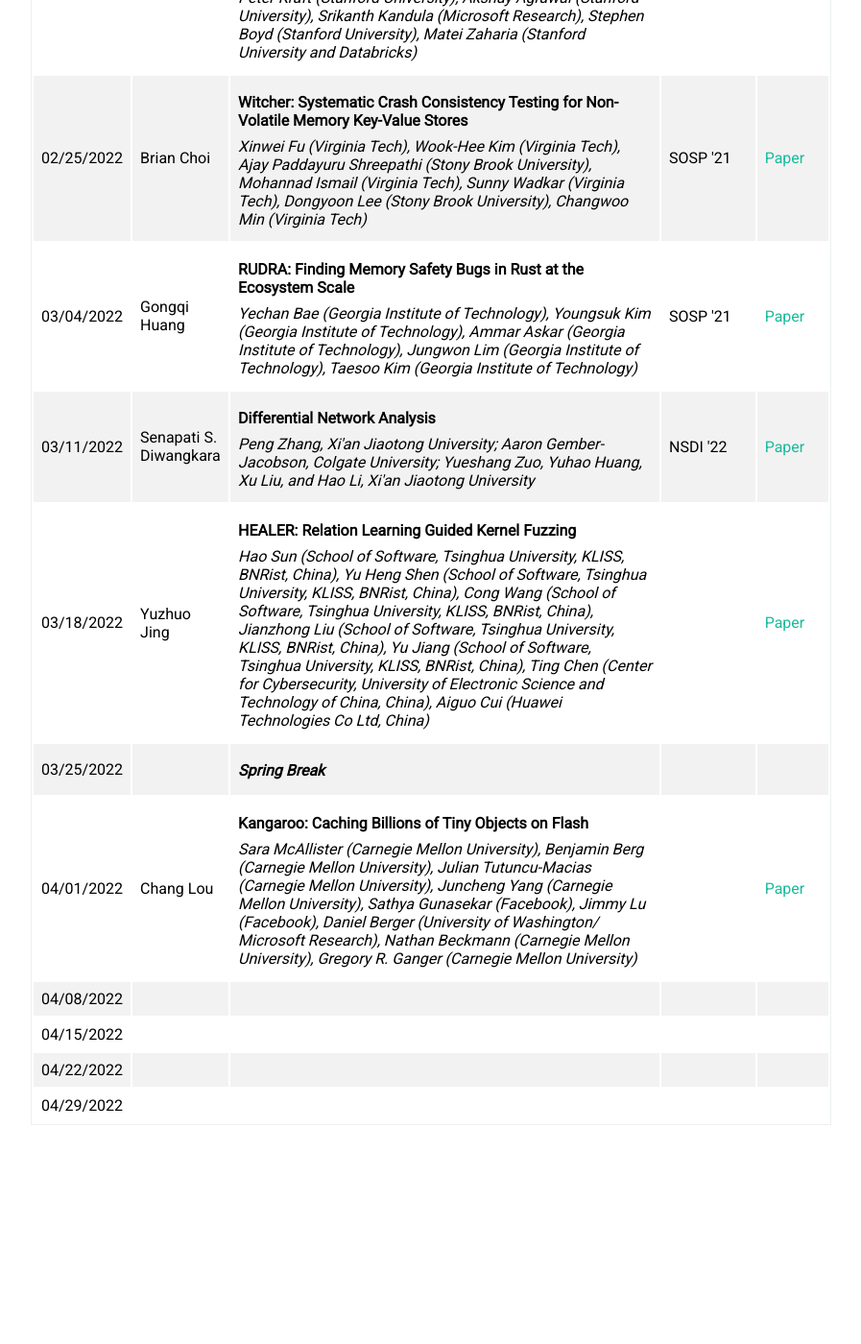
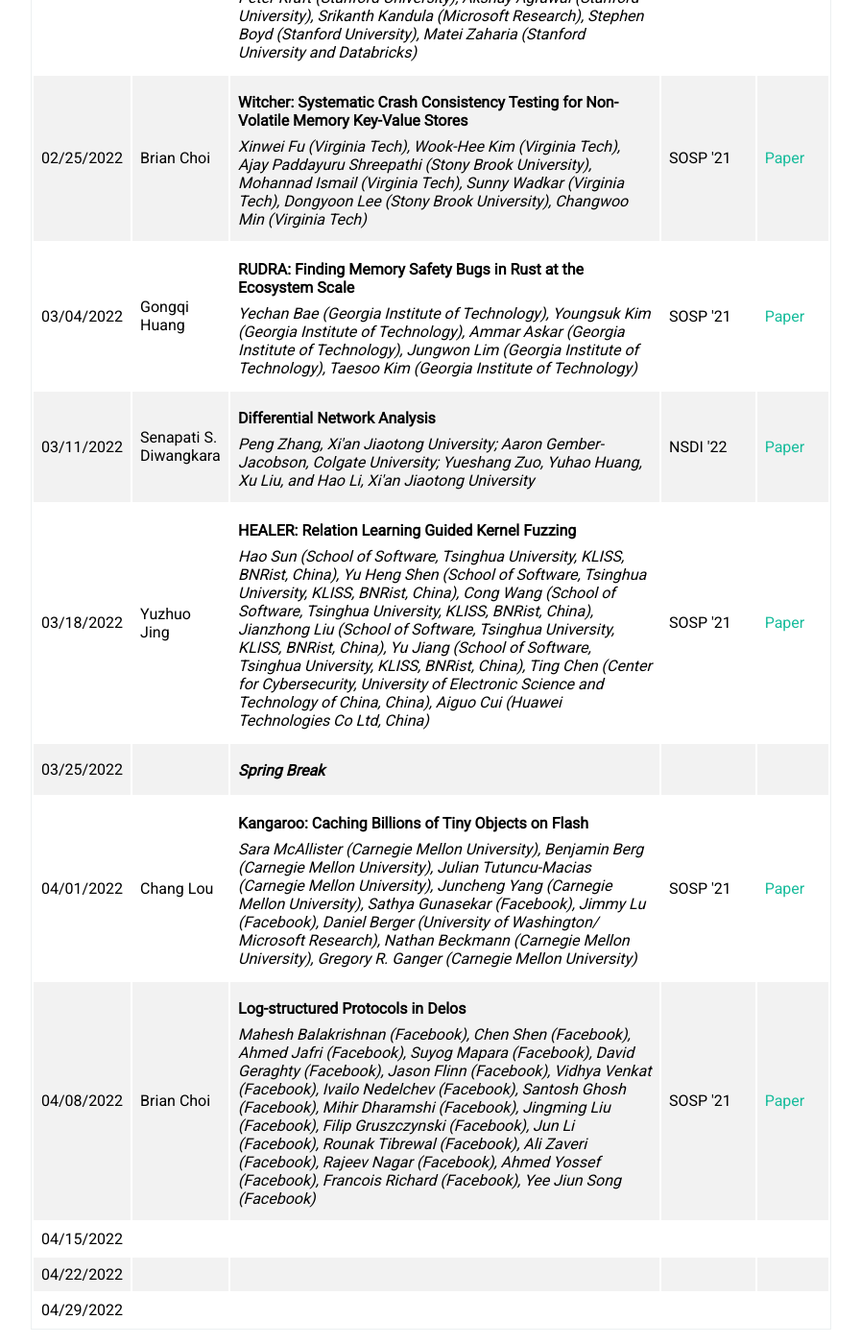
Before and after one commit to ryanphuang/CS817-WWW, a Jekyll site: the page built from index.html, in a window 1280 px wide and 1400 px high, scrolled down 1351 px. Shown: the whole window at 96% size, without its empty margins (143-1040 px from the left). Built offline with Jekyll 4.4.1, drawn with Linux system fonts in a browser that asks for light colours; before the commit the page ends 2538 px from its top, so only the background shows below that.

Commit message:
update paper schedule

```diff
--- a/_includes/schedule.html
+++ b/_includes/schedule.html
@@ -80,7 +80,7 @@
       <p class="title">HEALER: Relation Learning Guided Kernel Fuzzing</p>
       <p class="authors">Hao Sun (School of Software, Tsinghua University, KLISS, BNRist, China), Yu Heng Shen (School of Software, Tsinghua University, KLISS, BNRist, China), Cong Wang (School of Software, Tsinghua University, KLISS, BNRist, China), Jianzhong Liu (School of Software, Tsinghua University, KLISS, BNRist, China), Yu Jiang (School of Software, Tsinghua University, KLISS, BNRist, China), Ting Chen (Center for Cybersecurity, University of Electronic Science and Technology of China, China), Aiguo Cui (Huawei Technologies Co Ltd, China)</p>
     </td>
-    <td></td>
+    <td>SOSP '21</td>
     <td><a href="https://dl.acm.org/doi/10.1145/3477132.3483547">Paper</a></td>
   </tr>
   <tr>
@@ -100,18 +100,18 @@
       <p class="title">Kangaroo: Caching Billions of Tiny Objects on Flash</p>
       <p class="authors">Sara McAllister (Carnegie Mellon University), Benjamin Berg (Carnegie Mellon University), Julian Tutuncu-Macias (Carnegie Mellon University), Juncheng Yang (Carnegie Mellon University), Sathya Gunasekar (Facebook), Jimmy Lu (Facebook), Daniel Berger (University of Washington/ Microsoft Research), Nathan Beckmann (Carnegie Mellon University), Gregory R. Ganger (Carnegie Mellon University)</p>
     </td>
-    <td></td>
+    <td>SOSP '21</td>
     <td><a href="https://dl.acm.org/doi/10.1145/3477132.3483568">Paper</a></td>
   </tr>
   <tr>
     <td>04/08/2022</td>
-    <td></td>
+    <td>Brian Choi</td>
     <td>
-      <p class="title"></p>
-      <p class="authors"></p>
+      <p class="title">Log-structured Protocols in Delos</p>
+      <p class="authors">Mahesh Balakrishnan (Facebook), Chen Shen (Facebook), Ahmed Jafri (Facebook), Suyog Mapara (Facebook), David Geraghty (Facebook), Jason Flinn (Facebook), Vidhya Venkat (Facebook), Ivailo Nedelchev (Facebook), Santosh Ghosh (Facebook), Mihir Dharamshi (Facebook), Jingming Liu (Facebook), Filip Gruszczynski (Facebook), Jun Li (Facebook), Rounak Tibrewal (Facebook), Ali Zaveri (Facebook), Rajeev Nagar (Facebook), Ahmed Yossef (Facebook), Francois Richard (Facebook), Yee Jiun Song (Facebook)</p>
     </td>
-    <td></td>
-    <td><a href="#"></a></td>
+    <td>SOSP '21</td>
+    <td><a href="https://dl.acm.org/doi/10.1145/3477132.3483544">Paper</a></td>
   </tr>
   <tr>
     <td>04/15/2022</td>
```
